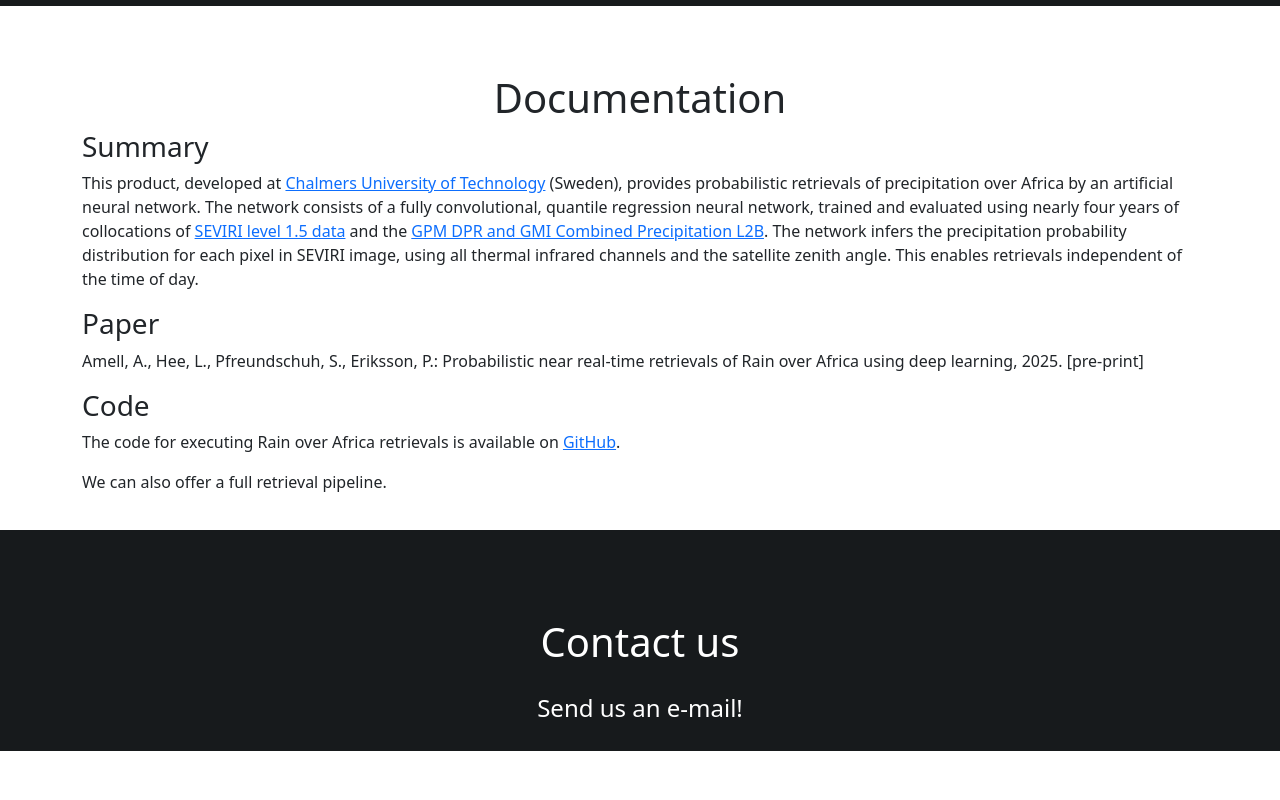
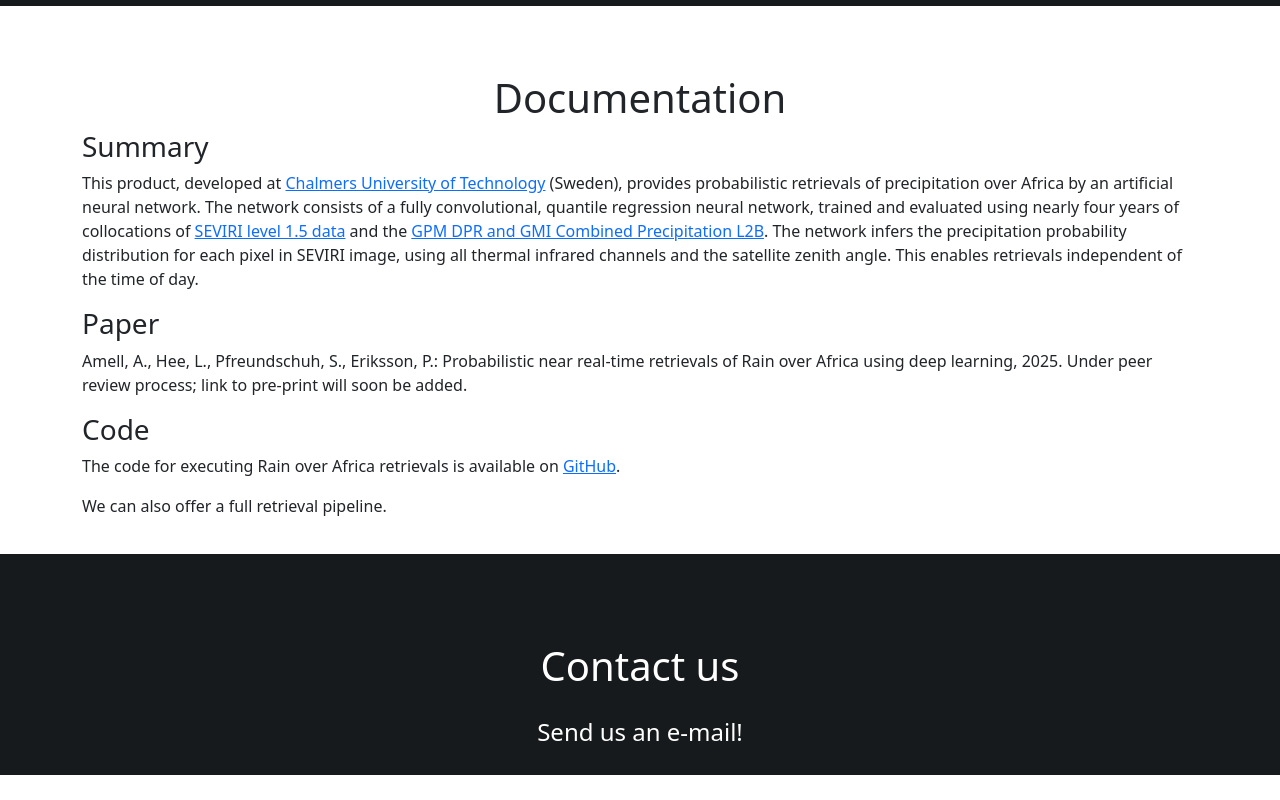
Before and after one commit to SEE-GEO/rainoverafrica, a plain HTML site: page index.html in a window 1280 px wide. Shown: the part 1120-1920 px from the top of the page. Before the commit the page ends 1896 px from the top, so only its background shows below. Drawn offline with nearby package versions, Linux system fonts and the light colour scheme.

Commit message:
Update info

```diff
--- a/index.html
+++ b/index.html
@@ -84,7 +84,7 @@
                     <p>This product, developed at <a href="https://www.chalmers.se/">Chalmers University of Technology</a> (Sweden), provides probabilistic retrievals of precipitation over Africa by an artificial neural network. The network consists of a fully convolutional, quantile regression neural network, trained and evaluated using nearly four years of collocations of <a href="https://data.eumetsat.int/product/EO:EUM:DAT:MSG:HRSEVIRI">SEVIRI level 1.5 data</a> and the <a href="https://doi.org/10.5067/GPM/DPRGMI/CMB/2B/06">GPM DPR and GMI Combined Precipitation L2B</a>. The network infers the precipitation probability distribution for each pixel in SEVIRI image, using all thermal infrared channels and the satellite zenith angle. This enables retrievals independent of the time of day.</p>
 
                     <h3>Paper</h3>
-                    <p>Amell, A., Hee, L., Pfreundschuh, S., Eriksson, P.: Probabilistic near real-time retrievals of Rain over Africa using deep learning, 2025. [pre-print]</p>
+                    <p>Amell, A., Hee, L., Pfreundschuh, S., Eriksson, P.: Probabilistic near real-time retrievals of Rain over Africa using deep learning, 2025. Under peer review process; link to pre-print will soon be added.</p>
 
                     <h3>Code</h3>
                     <p>The code for executing Rain over Africa retrievals is available on <a href="https://github.com/SEE-GEO/roa/blob/main/docs/example.ipynb">GitHub</a>.</p>
```
